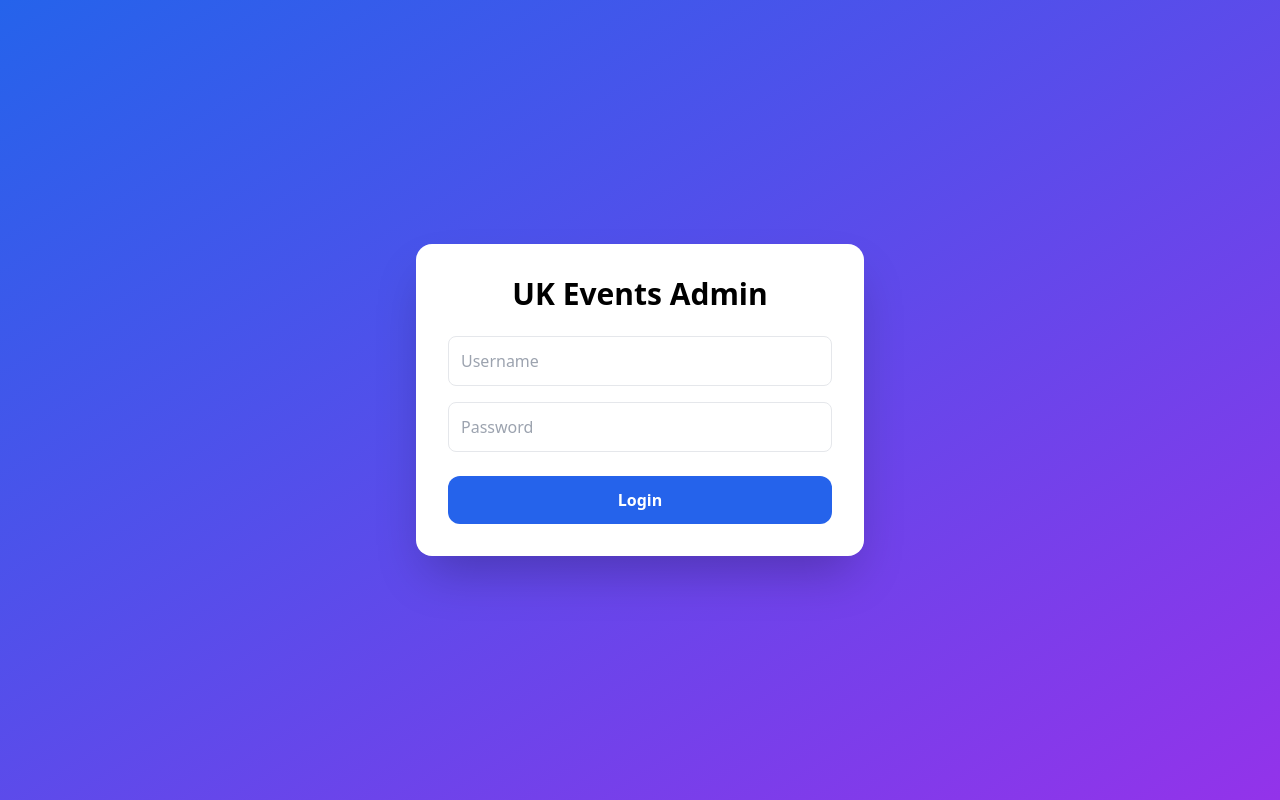
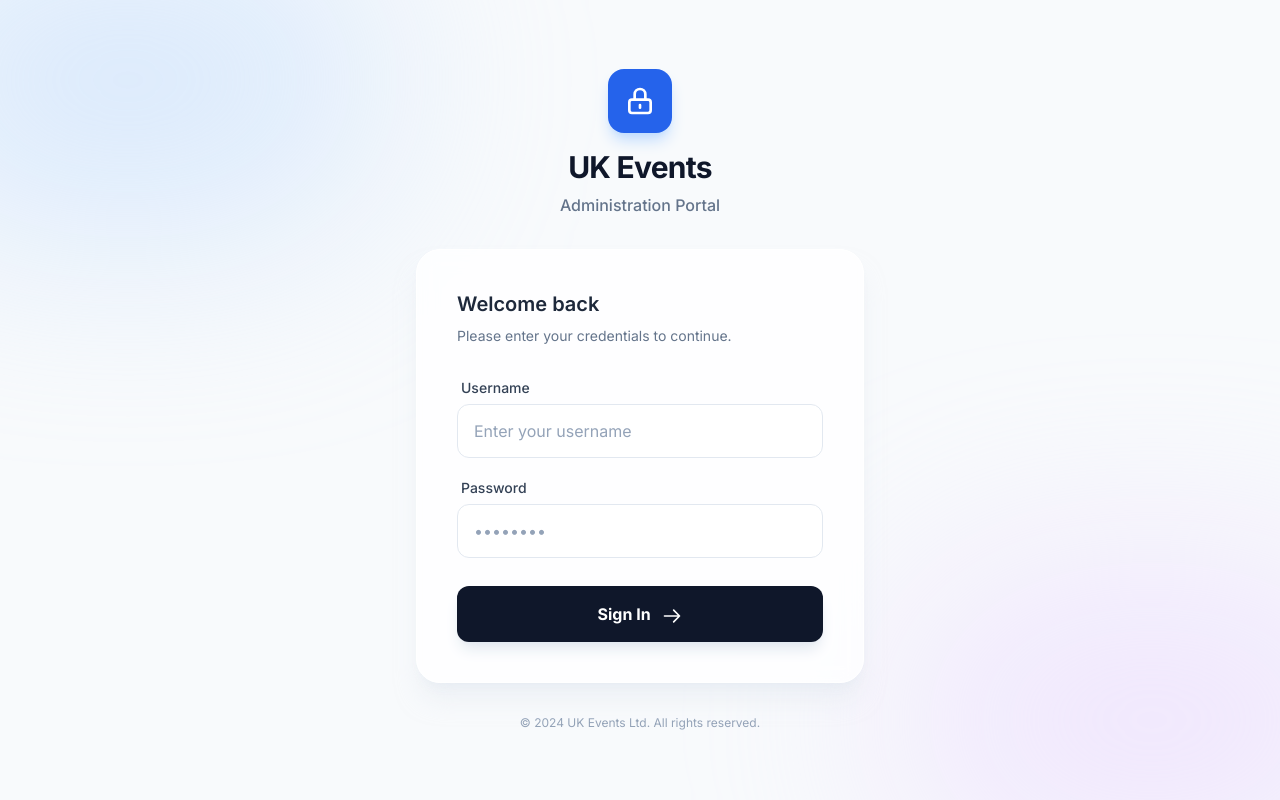
Before and after one commit to jamshieee/uk_events, a Django app: page /control/login/ in a window 1280 px wide. Run offline with Django 5.2, Linux system fonts and the light colour scheme; some libraries are stand-ins or nearby versions.

Commit message:
dj vrs ch

```diff
--- a/requirements.txt
+++ b/requirements.txt
@@ -2,7 +2,7 @@ asgiref==3.11.0
 certifi==2025.11.12
 charset-normalizer==3.4.4
 cloudinary==1.44.1
-Django==5.0.6
+Django==4.2.11
 django-cloudinary-storage==0.3.0
 django-cors-headers==4.9.0
 djangorestframework==3.16.1
--- a/templates/admin/login.html
+++ b/templates/admin/login.html
@@ -1,36 +1,98 @@
 <!DOCTYPE html>
-<html>
+<html lang="en">
 <head>
+    <meta charset="UTF-8">
+    <meta name="viewport" content="width=device-width, initial-scale=1.0">
     <title>Admin Login | UK Events</title>
     <script src="https://cdn.tailwindcss.com"></script>
+    <link rel="preconnect" href="https://fonts.googleapis.com">
+    <link rel="preconnect" href="https://fonts.gstatic.com" crossorigin>
+    <link href="https://fonts.googleapis.com/css2?family=Inter:wght@300;400;500;600;700&display=swap" rel="stylesheet">
+    <style>
+        body {
+            font-family: 'Inter', sans-serif;
+        }
+        .glass {
+            background: rgba(255, 255, 255, 0.95);
+            backdrop-filter: blur(10px);
+            border: 1px solid rgba(255, 255, 255, 0.2);
+        }
+        @supports (-webkit-backdrop-filter: none) or (backdrop-filter: none) {
+            .glass {
+                background: rgba(255, 255, 255, 0.8);
+            }
+        }
+    </style>
 </head>
 
-<body class="min-h-screen flex items-center justify-center bg-gradient-to-br from-blue-600 to-purple-600">
+<body class="min-h-screen flex items-center justify-center bg-slate-50 p-4 sm:p-6 lg:p-8">
+    <!-- Animated Background Gradients -->
+    <div class="fixed inset-0 z-[-1] overflow-hidden">
+        <div class="absolute -top-[10%] -left-[10%] w-[40%] h-[40%] rounded-full bg-blue-200/50 blur-[100px]"></div>
+        <div class="absolute -bottom-[10%] -right-[10%] w-[40%] h-[40%] rounded-full bg-purple-200/50 blur-[100px]"></div>
+    </div>
 
-<div class="bg-white w-full max-w-md p-8 rounded-2xl shadow-2xl">
-  <h2 class="text-3xl font-bold text-center mb-6">UK Events Admin</h2>
+    <div class="w-full max-w-md">
+        <!-- Logo/Brand Section -->
+        <div class="text-center mb-8">
+            <div class="inline-flex items-center justify-center w-16 h-16 bg-blue-600 rounded-2xl shadow-lg shadow-blue-200 mb-4">
+                <svg xmlns="http://www.w3.org/2000/svg" class="h-8 w-8 text-white" fill="none" viewBox="0 0 24 24" stroke="currentColor">
+                    <path stroke-linecap="round" stroke-linejoin="round" stroke-width="2" d="M12 15v2m-6 4h12a2 2 0 002-2v-6a2 2 0 00-2-2H6a2 2 0 00-2 2v6a2 2 0 002 2zm10-10V7a4 4 0 00-8 0v4h8z" />
+                </svg>
+            </div>
+            <h1 class="text-2xl font-bold text-slate-900 tracking-tight sm:text-3xl">UK Events</h1>
+            <p class="text-slate-500 mt-2 font-medium">Administration Portal</p>
+        </div>
+
+        <!-- Login Card -->
+        <div class="glass p-6 sm:p-10 rounded-3xl shadow-xl shadow-slate-200/50 border border-white">
+            <h2 class="text-xl font-semibold text-slate-800 mb-2">Welcome back</h2>
+            <p class="text-sm text-slate-500 mb-8">Please enter your credentials to continue.</p>
 
             {% if error %}
-    <p class="bg-red-100 text-red-700 p-3 rounded-lg mb-4 text-sm">
-      {{ error }}
-    </p>
+            <div class="flex items-center gap-3 bg-red-50 border border-red-100 text-red-700 p-4 rounded-xl mb-6 text-sm animate-pulse">
+                <svg xmlns="http://www.w3.org/2000/svg" class="h-5 w-5 flex-shrink-0" viewBox="0 0 20 20" fill="currentColor">
+                    <path fill-rule="evenodd" d="M18 10a8 8 0 11-16 0 8 8 0 0116 0zm-7 4a1 1 0 11-2 0 1 1 0 012 0zm-1-9a1 1 0 00-1 1v4a1 1 0 102 0V6a1 1 0 00-1-1z" clip-rule="evenodd" />
+                </svg>
+                <p>{{ error }}</p>
+            </div>
             {% endif %}
 
-  <form method="post">
+            <form method="post" class="space-y-5">
                 {% csrf_token %}
 
-    <input type="text" name="username" placeholder="Username"
-      class="w-full mb-4 p-3 border rounded-lg focus:ring-2 focus:ring-blue-500">
+                <div>
+                    <label for="username" class="block text-sm font-medium text-slate-700 mb-1.5 ml-1">Username</label>
+                    <div class="relative">
+                        <input type="text" name="username" id="username" placeholder="Enter your username" required
+                            class="w-full bg-white/50 border border-slate-200 rounded-xl px-4 py-3.5 outline-none transition-all focus:ring-4 focus:ring-blue-500/10 focus:border-blue-500 placeholder:text-slate-400">
+                    </div>
+                </div>
 
-    <input type="password" name="password" placeholder="Password"
-      class="w-full mb-6 p-3 border rounded-lg focus:ring-2 focus:ring-blue-500">
+                <div>
+                    <label for="password" class="block text-sm font-medium text-slate-700 mb-1.5 ml-1">Password</label>
+                    <div class="relative">
+                        <input type="password" name="password" id="password" placeholder="••••••••" required
+                            class="w-full bg-white/50 border border-slate-200 rounded-xl px-4 py-3.5 outline-none transition-all focus:ring-4 focus:ring-blue-500/10 focus:border-blue-500 placeholder:text-slate-400">
+                    </div>
+                </div>
 
-    <button
-      class="w-full bg-blue-600 hover:bg-blue-700 text-white py-3 rounded-xl font-semibold transition">
-      Login
+                <div class="pt-2">
+                    <button type="submit"
+                        class="group relative w-full bg-slate-900 hover:bg-slate-800 text-white py-4 rounded-xl font-bold text-base transition-all active:scale-[0.98] shadow-lg shadow-slate-200">
+                        Sign In
+                        <svg xmlns="http://www.w3.org/2000/svg" class="h-5 w-5 inline-block ml-2 transition-transform group-hover:translate-x-1" fill="none" viewBox="0 0 24 24" stroke="currentColor">
+                            <path stroke-linecap="round" stroke-linejoin="round" stroke-width="2" d="M14 5l7 7m0 0l-7 7m7-7H3" />
+                        </svg>
                     </button>
+                </div>
             </form>
         </div>
 
+        <!-- Footer -->
+        <p class="text-center text-slate-400 text-xs mt-8">
+            &copy; 2024 UK Events Ltd. All rights reserved.
+        </p>
+    </div>
 </body>
 </html>
```
Lines whose indentation alone changed are shown as unchanged.
